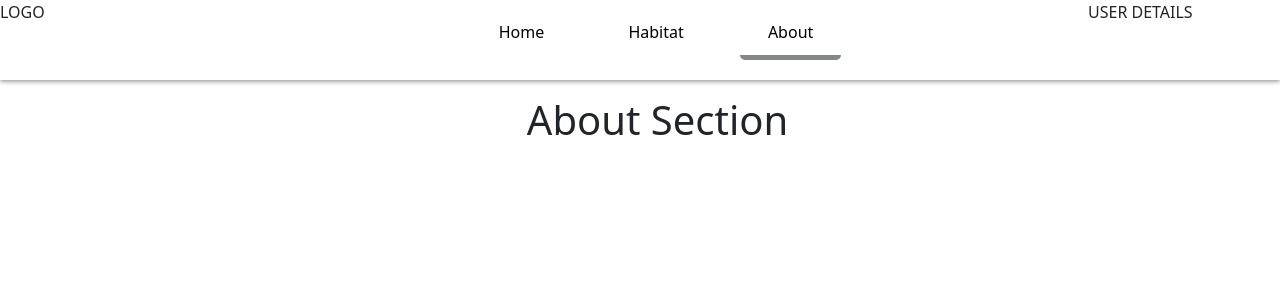
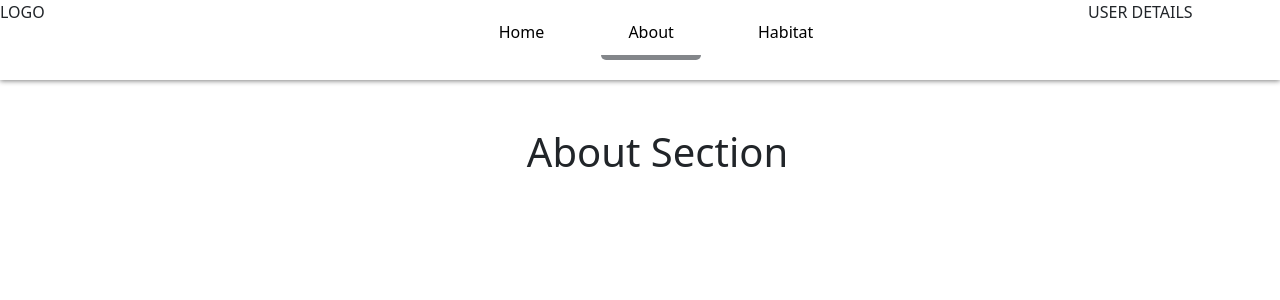
Before and after one commit to KudaCoder/janet, a Flask app: page /about/ in a window 1280 px wide. Shown: the top 300 px of the page. Run offline with Flask 2, Linux system fonts and the light colour scheme; some libraries are stand-ins or nearby versions.

Commit message:
reorder main nav bar items

```diff
--- a/frontend/templates/base.html
+++ b/frontend/templates/base.html
@@ -20,8 +20,8 @@
 				<nav>
 					<ul>
 						<li><a class="{% if page == 'home' %}active{% endif %}" href="{{ url_for('public.home') }}">Home</a></li>
+						<li><a class="{% if page == 'about' %}active{% endif %}" href="{{ url_for('public.about') }}">About</a></li>
 						<li><a class="{% if page == 'habitat' %}active{% endif %}" href="{{ url_for('habitat.home') }}">Habitat</a></li>
-						<li><a class="{% if page == 'about' %}active{% endif %}" href="{{ url_for('public.about') }}">About</a></li>
 					</ul>
 				</nav>
 			</grid-item>
@@ -33,7 +33,7 @@
 		</grid-container>
 	</section>
 
-	<div class="mt-3">
+	<div class="mt-5">
 		{% block container %}{% endblock%}
 	</div>
 
```
